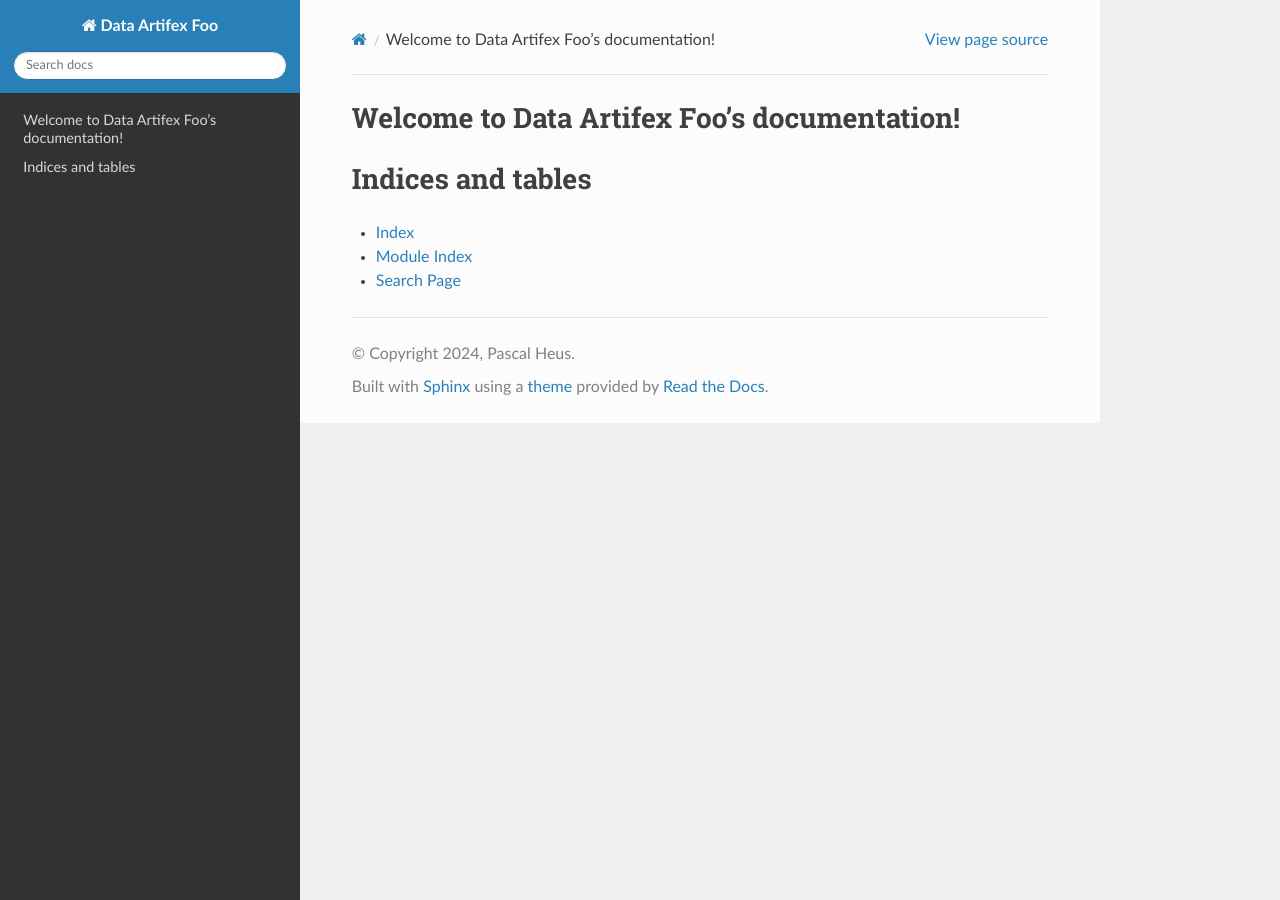
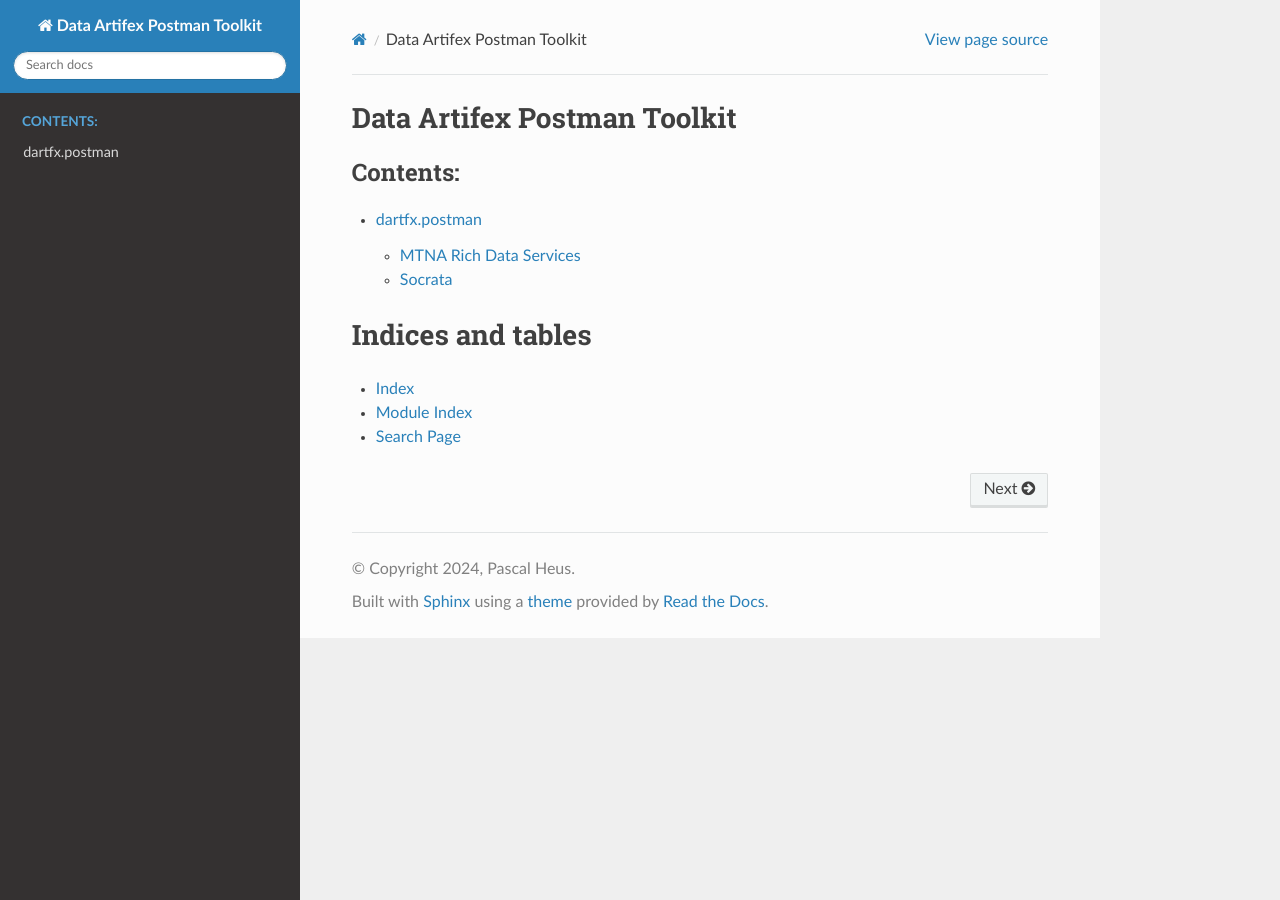
Before and after one commit to DataArtifex/postman-toolkit, a Sphinx documentation site: the page built from docs/source/index.rst, in a window 1280 px wide. Built offline with Sphinx 7.4.7 and the Read the Docs theme 3.1.0, drawn with Linux system fonts in a browser that asks for light colours.

Commit message:
Added modules to docs

```diff
--- a/docs/source/conf.py
+++ b/docs/source/conf.py
@@ -6,7 +6,7 @@
 # -- Project information -----------------------------------------------------
 # https://www.sphinx-doc.org/en/master/usage/configuration.html#project-information
 
-project = 'Data Artifex Foo'
+project = 'Data Artifex Postman Toolkit'
 copyright = '2024, Pascal Heus'
 author = 'Pascal Heus'
 release = '0.1.0'
--- a/docs/source/index.rst
+++ b/docs/source/index.rst
@@ -1,10 +1,11 @@
-Welcome to Data Artifex Foo's documentation!
-============================================
+Data Artifex Postman Toolkit
+============================
 
 .. toctree::
    :maxdepth: 2
    :caption: Contents:
 
+   modules
 
 Indices and tables
 ==================
--- /dev/null
+++ b/docs/source/modules.rst
@@ -0,0 +1,21 @@
+dartfx.postman
+==============
+
+.. toctree::
+   :maxdepth: 4
+
+MTNA Rich Data Services
+-----------------------
+
+.. automodule:: dartfx.postman.mtnards
+   :members:
+   :undoc-members:
+   :show-inheritance:
+
+Socrata
+-------
+
+.. automodule:: dartfx.postman.socrata
+   :members:
+   :undoc-members:
+   :show-inheritance:
```
